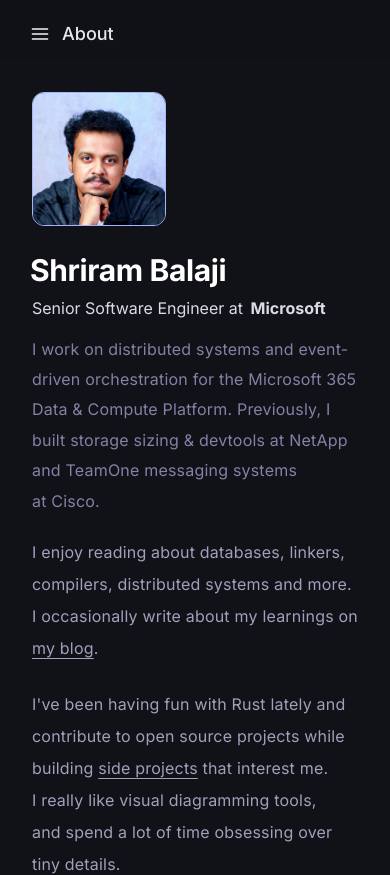
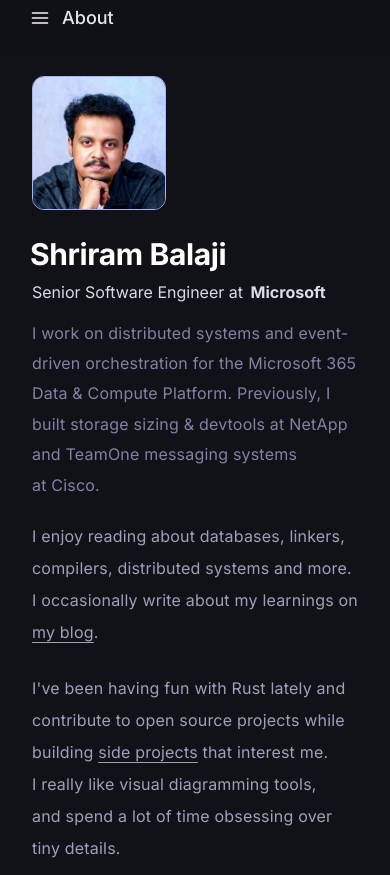
Before and after one commit to shrirambalaji/shrirambalaji.com, a Next.js app: page / in a window 390 px wide. Shown: the top 875 px of the page. Built offline with nearby package versions, Linux system fonts and the light colour scheme.

Commit message:
fix: mobile menu layout

```diff
--- a/src/components/Navbar.tsx
+++ b/src/components/Navbar.tsx
@@ -216,7 +216,7 @@ export const Navbar = () => {
       <div className="fixed inset-x-0 top-0 z-10 h-[60px] bg-white/80 backdrop-blur-sm dark:bg-ghostindigo-900/90"></div>
       <header className="container sticky top-0 z-20">
         <nav
-          className="mx-auto flex w-full h-full max-w-5xl items-center justify-between border-gray-200 bg-transparent bg-opacity-60 pb-2 pt-4 text-gray-900 dark:border-gray-700 dark:text-gray-100 md:items-center"
+          className="mx-auto flex w-full h-full max-w-5xl items-center justify-between border-gray-200 bg-transparent bg-opacity-60 pb-2 md:pt-4 text-gray-900 dark:border-gray-700 dark:text-gray-100 md:items-center"
           aria-labelledby="main navigation bar"
         >
           <MenuButton
```
